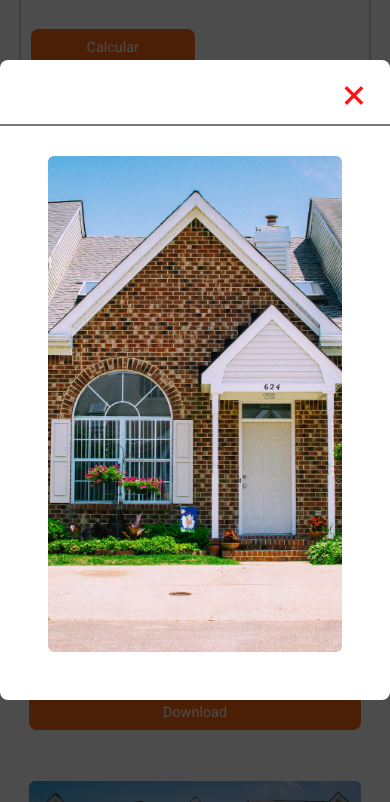
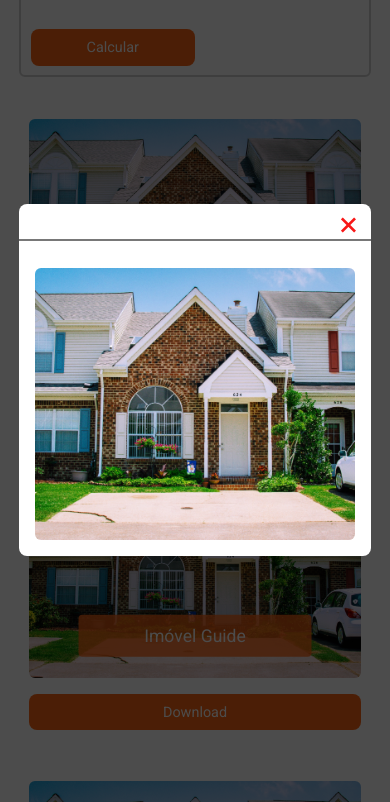
Before and after one commit to GabrielBarrachino/imovelguide, a plain HTML site: page index.html in a window 390 px wide. Both pictures are taken after a click on the button "ABRIR IMAGEM NO MODAL". Shown: the part 1098-1900 px from the top of the page. Drawn offline with nearby package versions, Linux system fonts and the light colour scheme.

Commit message:
responsivo da home

```diff
--- a/style/home.css
+++ b/style/home.css
@@ -426,8 +426,48 @@
     }
 }
 
+@media (max-width: 830px){
+    .modal .modalContent{
+        max-width: 30rem;
+        height: 30rem;
+        padding: 1.5rem;
+    }
+
+    .modal .modalContent .close{
+        top: -.4rem;
+        right: -.4rem;
+        font-size: 2rem;
+    }
+}
+
 @media (max-width: 750px){
     .contentHome{
         grid-template-columns: repeat(1, 1fr);
     }
 }
+
+@media (max-width: 500px){
+    .modal .modalContent{
+        max-width: 25rem;
+        height: 25rem;
+        padding: 1.5rem;
+    }
+
+    .modal .modalContent .close{
+        top: -.5rem;
+        right: -.5rem;
+    }
+}
+
+@media (max-width: 400px){
+    .modal .modalContent{
+        max-width: 22rem;
+        height: 22rem;
+        padding: 1rem;
+    }
+
+    .modal .modalContent .close{
+        top: -.7rem;
+        right: -.6rem;
+    }
+}
```
